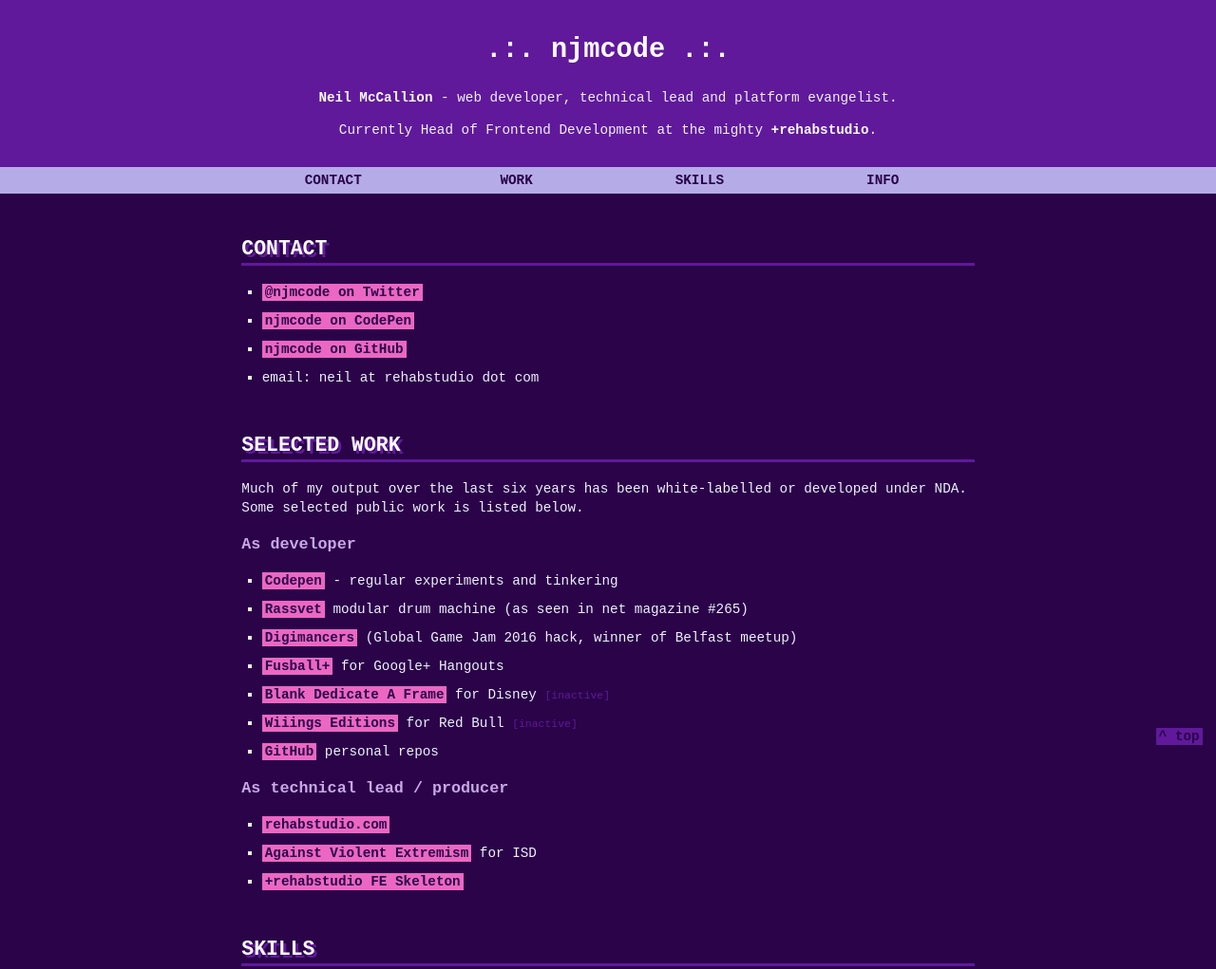
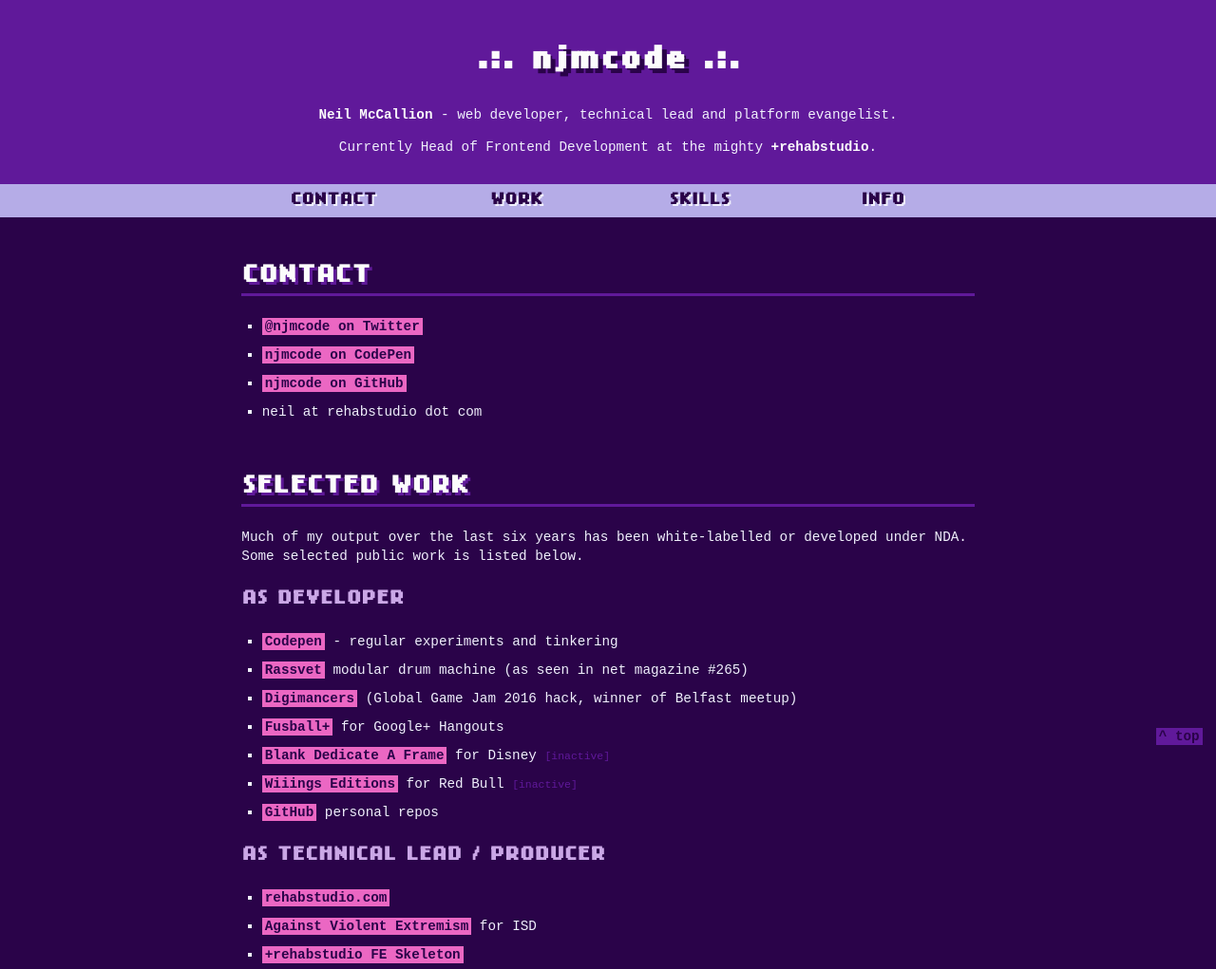
Before and after one commit to njmcode/njmcode.github.io, a website: page index.html in a window 1280 px wide. Shown: the top 1021 px of the page at 95% size. Drawn offline with Linux system fonts and the light colour scheme.

Commit message:
Adding webfonts; improved styling; separation of noncritical CSS; tooling improvements & minification

```diff
--- a/index.html
+++ b/index.html
@@ -16,7 +16,7 @@
 <body>
 <div id="wrap">
 	<header>
-		<h1><span role="presentation">.:.</span> njmcode <span role="presentation">.:.</span></h1>
+		<h1><span role="presentation">.:.</span> <span class="sitename">njmcode</span> <span role="presentation">.:.</span></h1>
 		<div class="overview">
 			<p><strong>Neil McCallion</strong> - web developer, technical lead and platform evangelist.</p>
 			<p>Currently Head of Frontend Development at the mighty <a href="https://rehabstudio.com/" target="_blank">+rehabstudio</a>.</p>
@@ -39,7 +39,7 @@
 				<li><a href="https://twitter.com/njmcode" target="_blank">@njmcode on Twitter</a> </li>
 				<li><a href="https://codepen.io/njmcode" target="_blank">njmcode on CodePen</a></li>
 				<li><a href="https://github.com/njmcode" target="_blank">njmcode on GitHub</a></li>
-				<li>email: neil at rehabstudio dot com</li>
+				<li>neil at rehabstudio dot com</li>
 			</ul>
 		</section>
 		<section id="work">
@@ -118,6 +118,6 @@
 		<p>&copy;2016 njmcode.</p>
 	</footer>
 </div>
-
+<link rel="stylesheet" href="dist/css/noncrit.css">
 </body>
 </html>
--- a/package.json
+++ b/package.json
@@ -4,8 +4,8 @@
   "description": "Simple folio one-pager",
   "main": "src/js/index.js",
   "scripts": {
-    "styles": "node-sass --include-path src/scss src/scss/main.scss dist/css/main.css",
-    "watch": "node-sass -w src/scss -o dist/css",
+    "styles": "node-sass src/scss --output=dist/css/ --output-style=compressed",
+    "watch": "npm run styles && node-sass src/scss --watch --output=dist/css/ --output-style=compressed",
     "test": "echo \"Error: no test specified\" && exit 1"
   },
   "repository": {
--- /dev/null
+++ b/src/scss/_fonts.scss
@@ -0,0 +1,11 @@
+$font-path:'../../assets/fonts/';
+
+@font-face {
+    font-family: '4Mini';
+    src:url('#{$font-path}4Mini.ttf.woff') format('woff'),
+        url('#{$font-path}4Mini.ttf.svg#4Mini') format('svg'),
+        url('#{$font-path}4Mini.ttf.eot'),
+        url('#{$font-path}4Mini.ttf.eot?#iefix') format('embedded-opentype');
+    font-weight: normal;
+    font-style: normal;
+}
--- a/src/scss/main.scss
+++ b/src/scss/main.scss
@@ -1,4 +1,13 @@
 @import '_consts.scss';
+
+@mixin pixel-font {
+	font-family: '4Mini', monospace;
+}
+
+@mixin pixel-font-caps {
+	@include pixel-font;
+	text-transform: uppercase;
+}
 
 * {
 	box-sizing: border-box;
@@ -24,17 +33,23 @@
 }
 
 h1, h2 {
+	@include pixel-font;
 	color: $c-title;
 }
 
-h3, h4 {
+h1 .sitename {
+	text-shadow: 5px 5px 0 $c-bg;
+}
+
+h3 {
+	@include pixel-font-caps;
 	color: $c-heading;
 }
 
 h2 {
+	@include pixel-font-caps;
 	border-bottom: 3px solid $c-base;
 	text-shadow: 3px 3px 0 $c-base;
-	text-transform: uppercase;
 }
 
 ul {
@@ -78,10 +93,11 @@
 			margin: 0;
 
 			a {
+				@include pixel-font-caps;
 				display: block;
 				text-align: center;
-				text-transform: uppercase;
 				background-color: transparent;
+				text-shadow: 2px 2px 0 $c-text;
 				padding: 0.3em;
 
 				&:hover {
--- /dev/null
+++ b/src/scss/noncrit.scss
@@ -0,0 +1,3 @@
+@import '_fonts.scss';
+
+// meh
```
Also changed, not shown: assets/fonts/4Mini.ttf.woff (added), dist/css/main.css, dist/css/noncrit.css (added), 2 other files.
